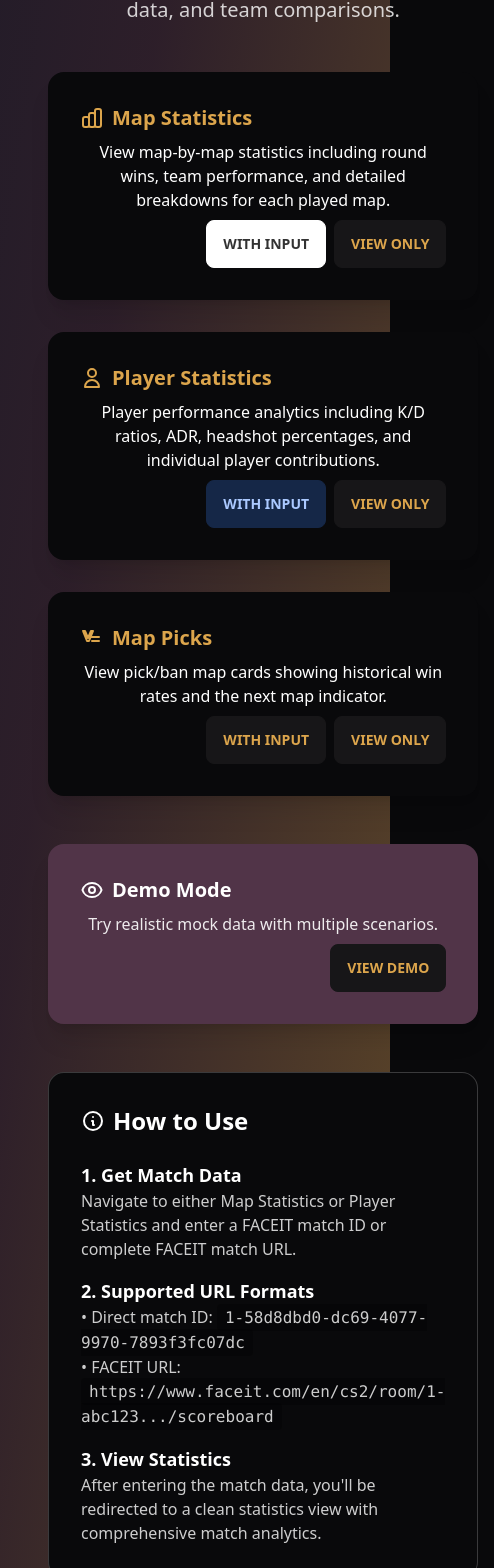
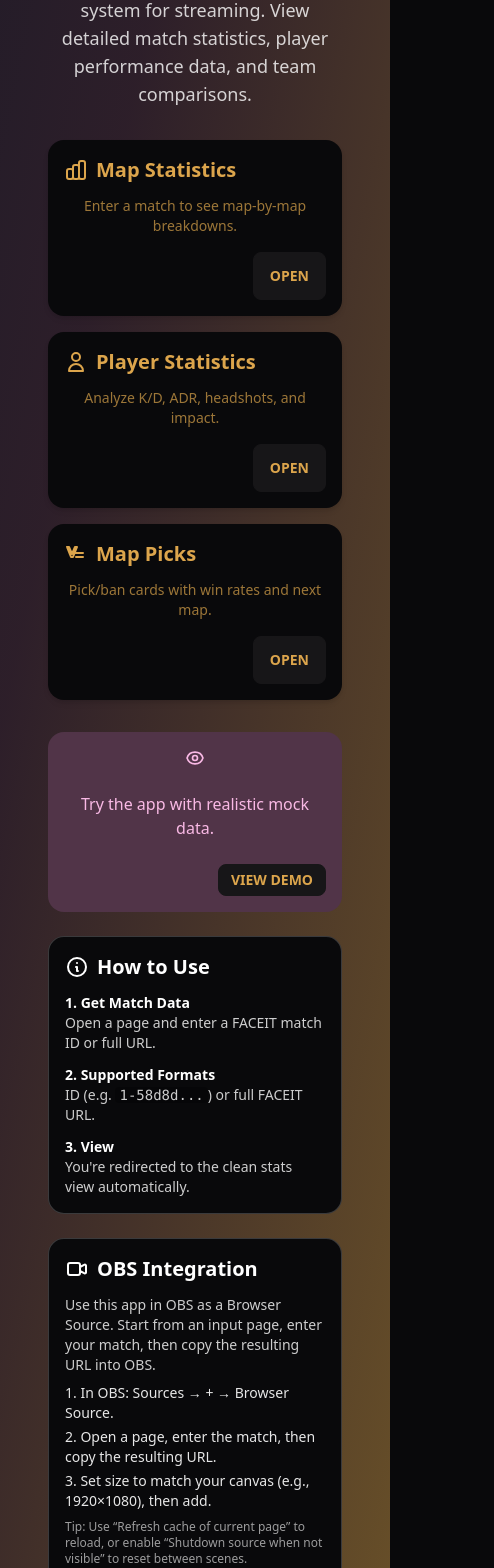
Before and after one commit to oplehtinen/faceit-obs-stats, a SvelteKit app: page / in a window 390 px wide. Shown: the part 208-1776 px from the top of the page, 494 px wide, since content can reach past the window. Built offline with nearby package versions, Linux system fonts and the light colour scheme.

Commit message:
Refactor front page layout for improved clarity and responsiveness; update text and styling for better user experience

```diff
--- a/src/routes/+page.svelte
+++ b/src/routes/+page.svelte
@@ -1,26 +1,22 @@
 <script lang="ts">
 	import { base } from '$app/paths';
-	// Front page offers links to input pages and read-only view routes
-	const mapStatsView = `${base}/view/mapstats`;
-	const playerStatsView = `${base}/view/playerstats`;
-	const mapPicksView = `${base}/view/mappicks`;
+	// Front page offers links to input pages only; views require prior input
 </script>
 
 <svelte:head>
 	<title>FACEIT OBS stats</title>
 </svelte:head>
 
-<div class="hero min-h-screen from-primary to-secondary">
+<div class="hero py-10">
 	<div class="hero-content text-center">
-		<div class="max-w-4xl">
-			<h1 class="text-5xl font-bold text-white mb-8">FACEIT OBS stats</h1>
-			<p class="text-xl text-white/80 mb-12">
-				FACEIT match statistics overlay system for esports broadcasting and streaming. View detailed
-				match statistics, player performance data, and team comparisons.
+		<div class="max-w-5xl">
+			<h1 class="text-4xl md:text-5xl font-bold text-white mb-4">FACEIT OBS stats</h1>
+			<p class="text-lg text-white/80 mb-8">
+				FACEIT match statistics overlay system for streaming. View detailed match statistics, player
+				performance data, and team comparisons.
 			</p>
-
-			<div class="grid grid-cols-1 md:grid-cols-3 gap-8 mb-12">
-				<div class="card bg-base-100 shadow-xl">
+			<div class="grid grid-cols-1 md:grid-cols-3 gap-4 mb-8">
+				<div class="card card-compact bg-base-100 shadow-md">
 					<div class="card-body">
 						<h2 class="card-title text-base-content">
 							<svg
@@ -39,18 +35,14 @@
 							</svg>
 							Map Statistics
 						</h2>
-						<p class="text-primary">
-							View map-by-map statistics including round wins, team performance, and detailed
-							breakdowns for each played map.
-						</p>
-						<div class="card-actions justify-end gap-2">
-							<a href={`${base}/mapstats`} class="btn btn-primary">With input</a>
-							<a href={mapStatsView} class="btn">View only</a>
+						<p class="text-base-content/70">Enter a match to see map-by-map breakdowns.</p>
+						<div class="card-actions justify-end mt-2">
+							<a href={`${base}/mapstats`} class="btn">Open</a>
 						</div>
 					</div>
 				</div>
 
-				<div class="card bg-base-100 shadow-xl">
+				<div class="card card-compact bg-base-100 shadow-md">
 					<div class="card-body">
 						<h2 class="card-title text-base-content">
 							<svg
@@ -69,18 +61,14 @@
 							</svg>
 							Player Statistics
 						</h2>
-						<p class="text-primary">
-							Player performance analytics including K/D ratios, ADR, headshot percentages, and
-							individual player contributions.
-						</p>
-						<div class="card-actions justify-end gap-2">
-							<a href={`${base}/playerstats`} class="btn btn-secondary">With input</a>
-							<a href={playerStatsView} class="btn">View only</a>
+						<p class="text-base-content/70">Analyze K/D, ADR, headshots, and impact.</p>
+						<div class="card-actions justify-end mt-2">
+							<a href={`${base}/playerstats`} class="btn">Open</a>
 						</div>
 					</div>
 				</div>
 
-				<div class="card bg-base-100 shadow-xl">
+				<div class="card card-compact bg-base-100 shadow-md">
 					<div class="card-body">
 						<h2 class="card-title text-base-content">
 							<svg
@@ -99,24 +87,19 @@
 							</svg>
 							Map Picks
 						</h2>
-						<p class="text-primary">
-							View pick/ban map cards showing historical win rates and the next map indicator.
-						</p>
-						<div class="card-actions justify-end gap-2">
-							<a href={`${base}/mappicks`} class="btn">With input</a>
-							<a href={mapPicksView} class="btn">View only</a>
+						<p class="text-base-content/70">Pick/ban cards with win rates and next map.</p>
+						<div class="card-actions justify-end mt-2">
+							<a href={`${base}/mappicks`} class="btn">Open</a>
 						</div>
 					</div>
 				</div>
 			</div>
 
-			<!-- Demo Mode Card -->
-			<div class="card bg-gradient-to-r from-accent to-accent shadow-xl mb-12">
-				<div class="card-body">
-					<h2 class="card-title text-white">
+			<!-- Demo banner -->
+			<div class="alert bg-accent text-accent-content mb-6">
 				<svg
 					xmlns="http://www.w3.org/2000/svg"
-							class="h-6 w-6"
+					class="h-5 w-5"
 					fill="none"
 					viewBox="0 0 24 24"
 					stroke="currentColor"
@@ -134,18 +117,15 @@
 						d="M2.458 12C3.732 7.943 7.523 5 12 5c4.478 0 8.268 2.943 9.542 7-1.274 4.057-5.064 7-9.542 7-4.477 0-8.268-2.943-9.542-7z"
 					/>
 				</svg>
-						Demo Mode
-					</h2>
-					<p class="text-white/90">Try realistic mock data with multiple scenarios.</p>
-					<div class="card-actions justify-end">
-						<a href={`${base}/demo`} class="btn btn-white">View Demo</a>
-					</div>
+				<span>Try the app with realistic mock data.</span>
+				<div class="ml-auto">
+					<a href={`${base}/demo`} class="btn btn-sm">View Demo</a>
 				</div>
 			</div>
 
-			<div class="card bg-base-100 backdrop-blur-sm border border-white/20">
+			<div class="card card-compact bg-base-100 backdrop-blur-sm border border-white/20">
 				<div class="card-body">
-					<h2 class="card-title text-white text-2xl mb-4">
+					<h2 class="card-title text-white text-xl mb-2">
 						<svg
 							xmlns="http://www.w3.org/2000/svg"
 							class="h-6 w-6"
@@ -162,41 +142,30 @@
 						</svg>
 						How to Use
 					</h2>
-					<div class="text-left space-y-4">
+					<div class="text-left space-y-3 text-sm">
 						<div class="step">
-							<h3 class="font-semibold text-white text-lg">1. Get Match Data</h3>
+							<h3 class="font-semibold text-white">1. Get Match Data</h3>
+							<p class="text-white/80">Open a page and enter a FACEIT match ID or full URL.</p>
+						</div>
+						<div class="step">
+							<h3 class="font-semibold text-white">2. Supported Formats</h3>
 							<p class="text-white/80">
-								Navigate to either Map Statistics or Player Statistics and enter a FACEIT match ID
-								or complete FACEIT match URL.
+								ID (e.g. <code class="bg-black/30 px-1 rounded">1-58d8d...</code>) or full FACEIT
+								URL.
 							</p>
 						</div>
 						<div class="step">
-							<h3 class="font-semibold text-white text-lg">2. Supported URL Formats</h3>
-							<p class="text-white/80">
-								• Direct match ID: <code class="bg-black/30 px-2 py-1 rounded"
-									>1-58d8dbd0-dc69-4077-9970-7893f3fc07dc</code
-								><br />
-								• FACEIT URL:
-								<code class="bg-black/30 px-2 py-1 rounded"
-									>https://www.faceit.com/en/cs2/room/1-abc123.../scoreboard</code
-								>
-							</p>
-						</div>
-						<div class="step">
-							<h3 class="font-semibold text-white text-lg">3. View Statistics</h3>
-							<p class="text-white/80">
-								After entering the match data, you'll be redirected to a clean statistics view with
-								comprehensive match analytics.
-							</p>
+							<h3 class="font-semibold text-white">3. View</h3>
+							<p class="text-white/80">You're redirected to the clean stats view automatically.</p>
 						</div>
 					</div>
 				</div>
 			</div>
 
 			<!-- OBS Integration -->
-			<div class="card bg-base-100 backdrop-blur-sm border border-white/20 mt-8">
+			<div class="card card-compact bg-base-100 backdrop-blur-sm border border-white/20 mt-6">
 				<div class="card-body">
-					<h2 class="card-title text-white text-2xl mb-4">
+					<h2 class="card-title text-white text-xl mb-2">
 						<svg
 							xmlns="http://www.w3.org/2000/svg"
 							class="h-6 w-6"
@@ -208,32 +177,22 @@
 								stroke-linecap="round"
 								stroke-linejoin="round"
 								stroke-width="2"
-								d="M4 5h16M4 13h16M4 21h16"
+								d="M15 10l4.553-2.276A1 1 0 0121 8.618v6.764a1 1 0 01-1.447.894L15 14M5 18h8a2 2 0 002-2V8a2 2 0 00-2-2H5a2 2 0 00-2 2v8a2 2 0 002 2z"
 							/>
 						</svg>
 						OBS Integration
 					</h2>
-					<div class="text-left space-y-3">
+					<div class="text-left space-y-2 text-sm">
 						<p class="text-white/80">
-							Use this app directly in OBS as a Browser Source. For production overlays, prefer the
-							read-only view routes.
+							Use this app in OBS as a Browser Source. Start from an input page, enter your match,
+							then copy the resulting URL into OBS.
 						</p>
-						<ol class="list-decimal list-inside space-y-2 text-white/90">
-							<li>
-								In OBS: Sources → + → Browser Source. Set the URL to the page you need:
-								<code class="bg-black/30 px-2 py-1 rounded">/view/mapstats</code>,
-								<code class="bg-black/30 px-2 py-1 rounded">/view/playerstats</code> or
-								<code class="bg-black/30 px-2 py-1 rounded">/view/mappicks</code>.
-							</li>
-							<li>Set size to match your canvas (e.g., 1920×1080). Click OK to add the source.</li>
-							<li>
-								Provide the match via query parameter, e.g.
-								<code class="bg-black/30 px-2 py-1 rounded">/view/mapstats?id=1-abc123...</code>.
-								Alternatively, use the input pages to capture an ID interactively; they will set the
-								centralized state and show the view.
-							</li>
+						<ol class="list-decimal list-inside space-y-1 text-white/90">
+							<li>In OBS: Sources → + → Browser Source.</li>
+							<li>Open a page, enter the match, then copy the resulting URL.</li>
+							<li>Set size to match your canvas (e.g., 1920×1080), then add.</li>
 						</ol>
-						<p class="text-white/60 text-sm">
+						<p class="text-white/60 text-xs">
 							Tip: Use “Refresh cache of current page” to reload, or enable “Shutdown source when
 							not visible” to reset between scenes.
 						</p>
@@ -244,4 +203,4 @@
 	</div>
 </div>
 
-<!-- View components are available under /view/* routes; input pages under /mapstats and /playerstats. -->
+<!-- Input pages: /mapstats, /playerstats, /mappicks -->
```
Lines whose indentation alone changed are shown as unchanged.
